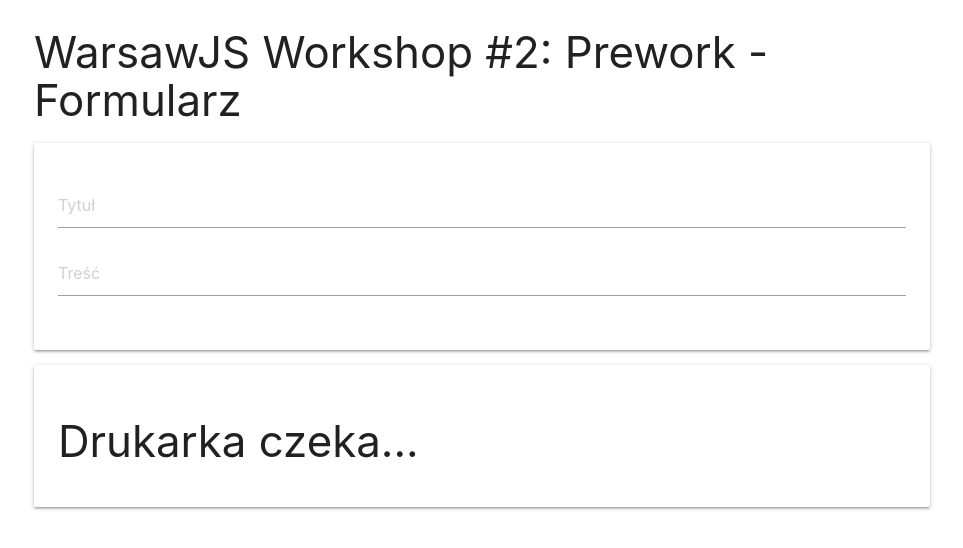
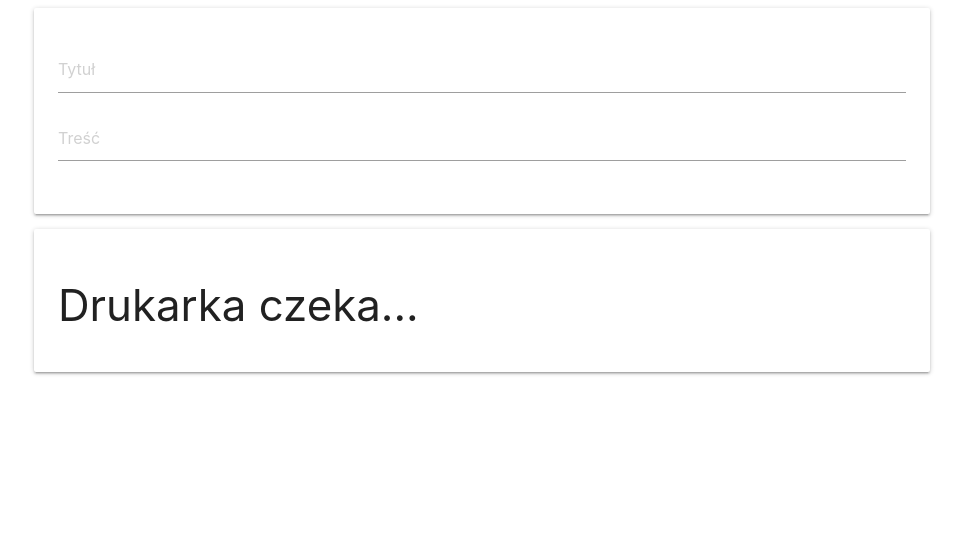
Before and after one commit to piecioshka/warsawjs-workshop-2-form, a plain HTML site: page index.html in a window 1280 px wide. Shown: the whole page, without its empty margins (158-1121 px from the left). Drawn offline with nearby package versions, Linux system fonts and the light colour scheme.

Commit message:
Be more general

```diff
--- a/index.html
+++ b/index.html
@@ -4,14 +4,12 @@
     <meta charset="UTF-8">
     <meta name="viewport" content="width=device-width, user-scalable=no, initial-scale=1.0, maximum-scale=1.0, minimum-scale=1.0">
     <meta http-equiv="X-UA-Compatible" content="ie=edge">
-    <title>WarsawJS Workshop #2: Prework - Formularz</title>
+    <title>workshop-javascript-prework-printer</title>
 
     <link rel="stylesheet" href="https://cdnjs.cloudflare.com/ajax/libs/materialize/0.97.8/css/materialize.min.css">
 </head>
 <body>
     <section class="container">
-        <h3>WarsawJS Workshop #2: Prework - Formularz</h3>
-
         <form class="card-panel">
             <div class="input-field">
                 <input
@@ -23,11 +21,11 @@
             </div>
 
             <div class="input-field">
-                    <textarea
-                            class="materialize-textarea js-post-body-input"
-                            placeholder="Treść"
-                            required
-                    ></textarea>
+                <textarea
+                        class="materialize-textarea js-post-body-input"
+                        placeholder="Treść"
+                        required
+                ></textarea>
             </div>
         </form>
 
```
